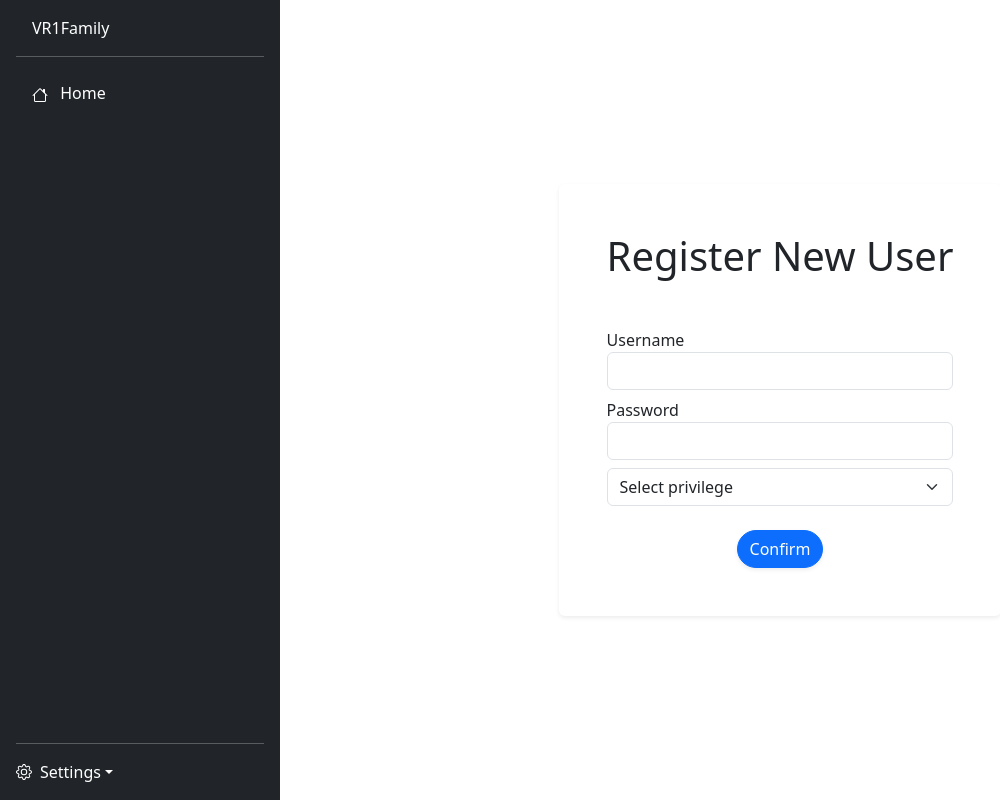
After one commit to vr1f/distribution-system, a Python web app: template src/templates/user.html in a window 1280 px wide. The commit adds this page. Shown: the whole page, without its empty margins (0-1000 px from the left). Run offline with Jinja, Linux system fonts and the light colour scheme; the template is opened without the code that fills it, so the values that code supplies are empty.

Commit message:
feat: add new user form

```diff
--- /dev/null
+++ b/src/js/user.js
@@ -0,0 +1,59 @@
+/**
+  Methods relating to user login
+ */
+(() => {
+  // Resets form
+  const clearForm = () => {
+    document.getElementById("username").value = "";
+    document.getElementById("password").value = "";
+    document.getElementById("privilege").value = 0;
+  }
+
+  // Check if all fields are filled by user
+  const isValid = (username, password, privilege) => {
+    return (username != "" && password != "" && privilege != 0);
+  }
+
+  // TO DO: Check if require privilege option or to use a default (user)
+  const registerUser = async () => {
+    const username = document.getElementById("username").value;
+    const password = document.getElementById("password").value;
+    // Admin => Value = 1  User => Value = 2 (defined in db_builder.py)
+    const privilege = document.getElementById("privilege").value;
+    if (isValid(username, password, privilege)) {
+      // If all fields are entered
+      const result = await fetch("/add_new_user", {
+        method: "POST",
+        headers: { "Content-Type": "application/json" },
+        body: JSON.stringify({
+          username: username,
+          password: password
+        }),
+      })
+      .then((response) => {
+        if (response.status != 201) {
+          throw new Error("Unable to register new user!");
+        }
+        alert("User registered!");
+        return response.json();
+      })
+      .catch((error) => {
+        alert(error.message);
+      })
+    } else {
+      alert("Please fill all of the required fields.")
+    }
+    clearForm();
+  }
+
+  const bindButtonActions = () => {
+    document.getElementById("submit").addEventListener("click", registerUser)
+  }
+
+  /**
+     Run on load
+ */
+  window.addEventListener("load", () => {
+    bindButtonActions();
+  })
+})()
--- a/src/templates/home.html
+++ b/src/templates/home.html
@@ -50,7 +50,7 @@
           <div class="text-center">
             <h4 class="card-title">User</h4>
             <p class="card-text p-y-1">Add a new user to the system</p>
-            <a href="#" class="stretched-link"></a>
+            <a href="/add_new_user" class="stretched-link"></a>
           </div>
         </div>
       </div>
--- /dev/null
+++ b/src/templates/user.html
@@ -0,0 +1,35 @@
+{%extends 'base.html' %}
+
+{%block content%}
+
+<div class="container">
+  <div class="bg-white rounded shadow-sm p-5">
+    <div class="mb-1">
+      <div class="mb-5 mx-auto text-center">
+        <h3 class="display-6">Register New User</h3>
+      </div>
+    </div>
+    <div>
+      <div class="mb-2">
+        <label>Username</label>
+        <input id="username" type="text" class="form-control">
+      </div>
+      <div class="mb-2">
+        <label>Password</label>
+        <input id="password" type="text" class="form-control">
+      </div>
+      <select id="privilege" class="form-select mb-2">
+        <option selected value="0">Select privilege</option>
+        <option value="2">User</option>
+        <option value="1">Admin</option>
+      </select>
+      <div class="text-center mt-4">
+        <button type="button" id="submit" class="btn btn-primary btn-block rounded-pill shadow-sm"> Confirm
+        </button>
+      </div>
+    </div>
+  </div>
+</div>
+
+<script src="/js/user.js"></script>
+{%endblock content%}
```
